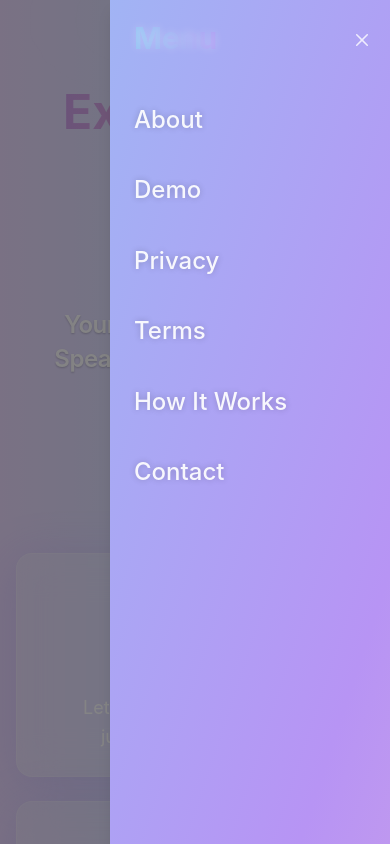
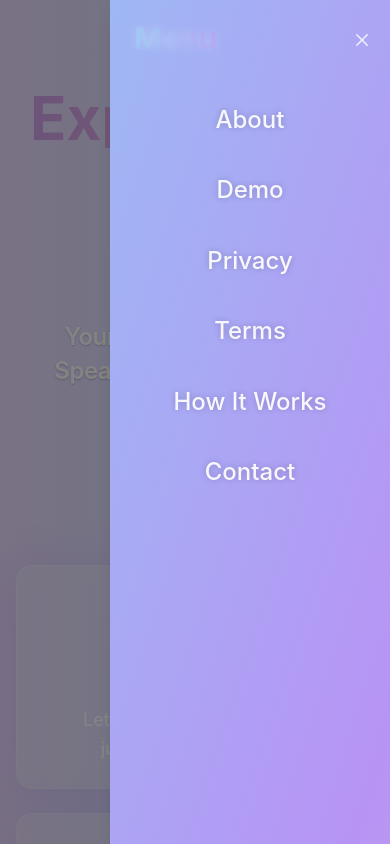
Before and after one commit to WhisperBack/sooth, a Next.js app: page / in a window 390 px wide. Both pictures are taken after a click on the button "Open Menu". Built offline with nearby package versions, Linux system fonts and the light colour scheme.

Commit message:
Polish final mobile layout: nav spacing, icon sizing, drawer alignment, and headline balance

```diff
--- a/components/ExperienceHeading.tsx
+++ b/components/ExperienceHeading.tsx
@@ -150,7 +150,7 @@ export default function ExperienceHeading() {
           {/* Mobile Hamburger Menu */}
           <Box display={{ base: 'flex', md: 'none' }} alignItems="center" justifyContent="flex-end" w="full">
             <IconButton
-              icon={<HamburgerIcon boxSize={8} />}
+              icon={<HamburgerIcon boxSize={10} />}
               variant="ghost"
               aria-label="Open Menu"
               onClick={onOpen}
@@ -158,11 +158,11 @@ export default function ExperienceHeading() {
             />
             <Drawer placement="right" onClose={onClose} isOpen={isOpen}>
               <DrawerOverlay />
-              <DrawerContent width="80%" maxW="280px" bgGradient="linear(to-br, blue.200, purple.300, pink.200)" backgroundSize="300% 300%" animation="drift 20s ease-in-out infinite" backdropFilter="blur(24px)">
-                <DrawerCloseButton color="whiteAlpha.800" mt={4} />
+              <DrawerContent width="80%" maxW="280px" bgGradient="linear(to-br, blue.200, purple.300, pink.200)" backgroundSize="300% 300%" animation="drift 30s ease-in-out infinite" backdropFilter="blur(24px)">
+                <DrawerCloseButton color="whiteAlpha.800" mt={4} _active={{ transform: 'scale(0.9)' }} />
                 <DrawerHeader fontSize="3xl" bgGradient="linear(to-r, blue.200, purple.300, pink.200)" bgClip="text" textShadow="0 0 8px rgba(255,255,255,0.2)" fontWeight="bold">Menu</DrawerHeader>
                 <DrawerBody>
-                  <Stack spacing={8} mt={4} fontWeight="bold" fontSize="2xl">
+                  <Stack spacing={8} mt={4} fontWeight="bold" fontSize="2xl" align="center">
                     {[
                       { href: '/about', label: 'About' },
                       { href: '/demo', label: 'Demo' },
@@ -173,7 +173,7 @@ export default function ExperienceHeading() {
                     ].map((link, i) => (
                       <NextLink key={i} href={link.href} passHref>
                         <ChakraLink
-                          fontSize="2xl" py={2} lineHeight="1.6"
+                          fontSize="2xl" py={2} px={2} lineHeight="1.6"
                           fontWeight="medium"
                           color="whiteAlpha.900"
                           _hover={{ color: 'blue.300' }}
@@ -215,7 +215,7 @@ export default function ExperienceHeading() {
       as="span"
       display="block"
       textAlign="center"
-      fontSize={{ base: '5xl', md: '7xl', lg: '8xl' }}
+      fontSize={{ base: '6xl', md: '7xl', lg: '8xl' }}
       mb={2}
       lineHeight="1"
       bgGradient="linear(to-r, blue.200, purple.300, pink.200)"
```
